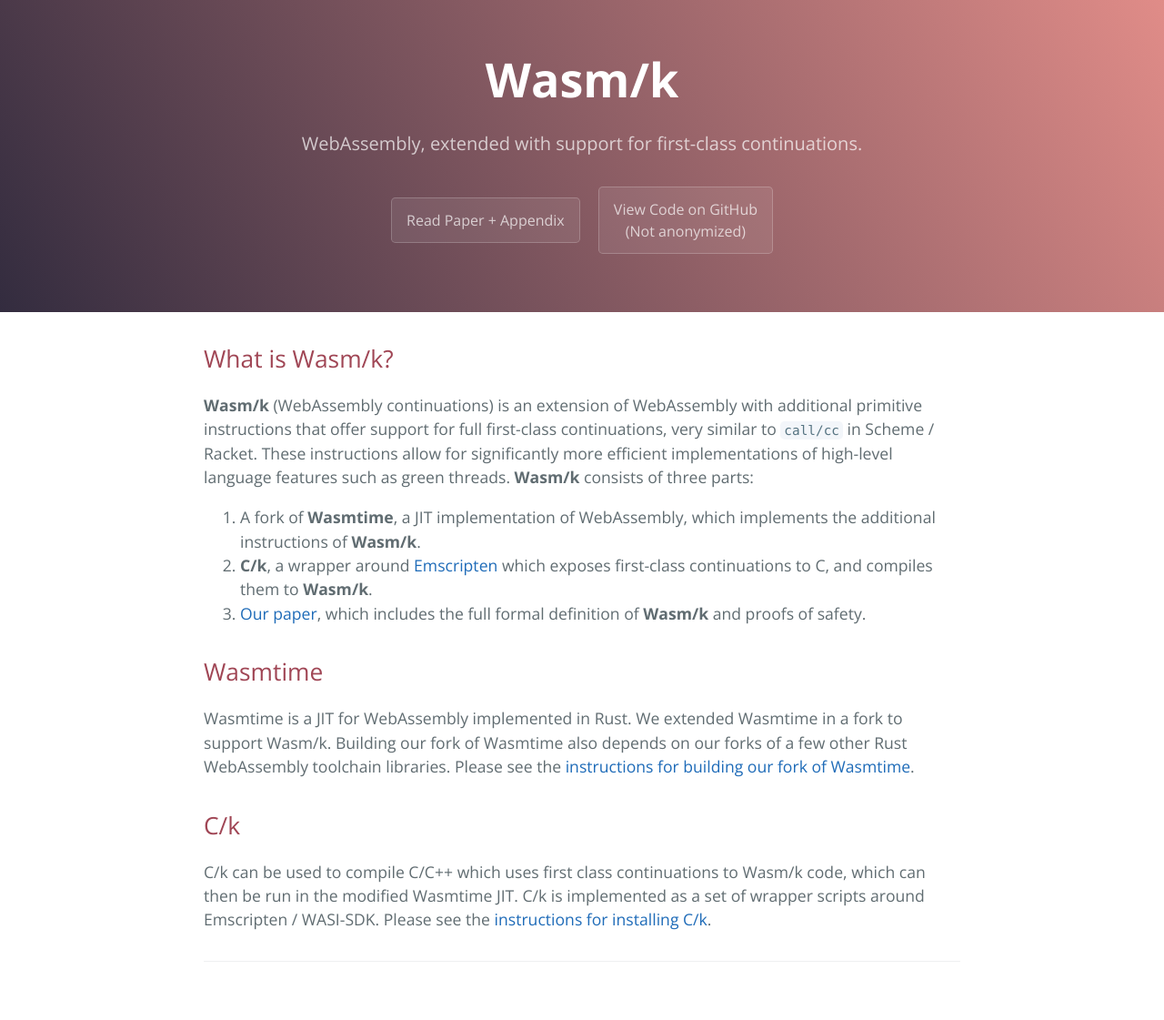
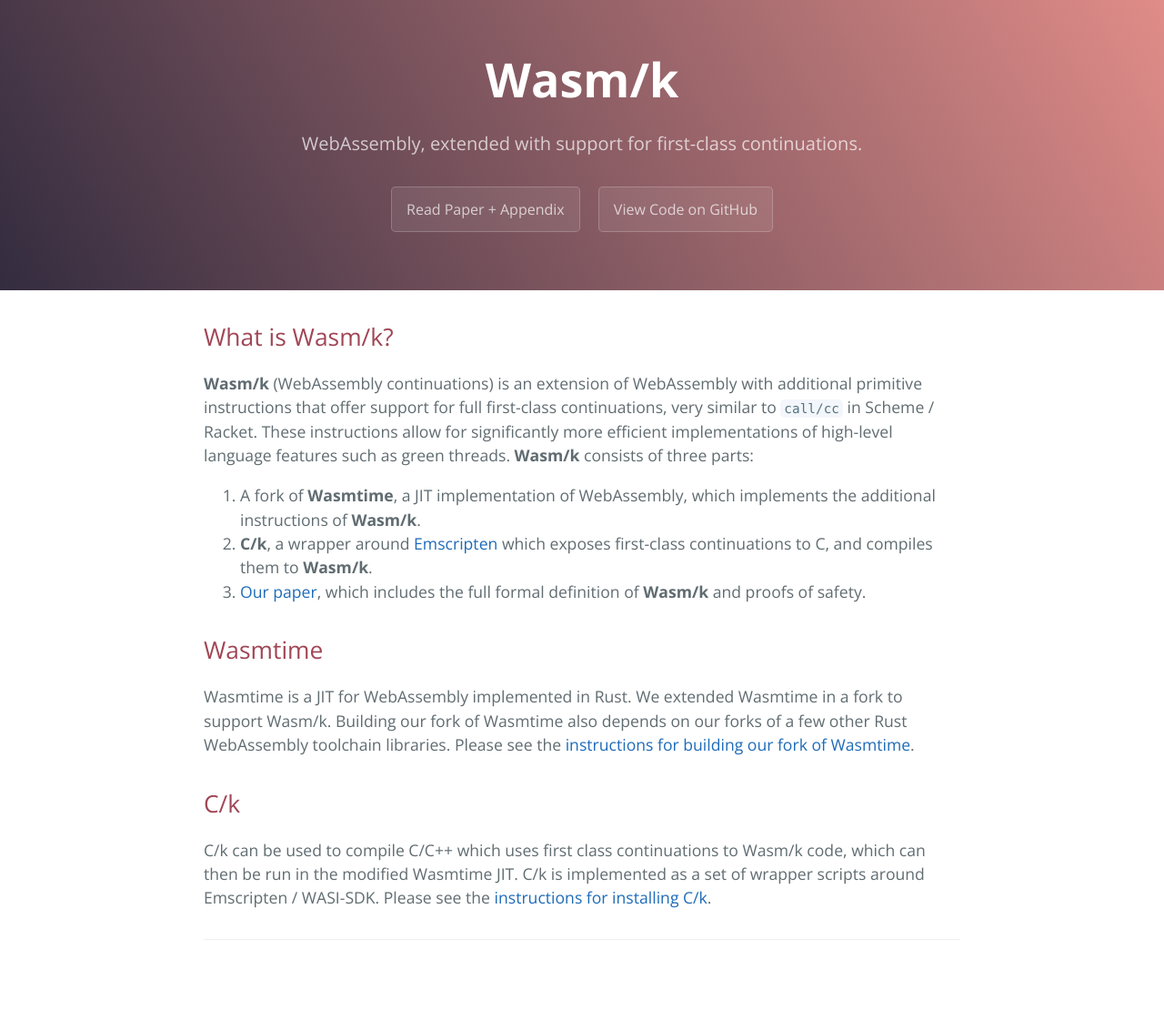
Before and after one commit to wasmk/wasmk.github.io, a Jekyll site: the page built from index.md, in a window 1280 px wide. Shown: the whole page at 91% size. Built offline with Jekyll 4.4.1, drawn with Linux system fonts in a browser that asks for light colours; our own code applies the rules of GitHub Pages for plain Markdown files; after the commit the page ends 1097 px from its top, so only the background shows below that.

Commit message:
De-anonymize

```diff
--- a/_config.yml
+++ b/_config.yml
@@ -36,6 +36,10 @@
 paper_url: "FullVersion.pdf"
 wasmtime_fork_url: "https://github.com/donald-pinckney/WasmContinuations"
 
+github:
+  owner_name: "Donald Pinckney"
+  owner_url: "https://donaldpinckney.com"
+
 # Exclude from processing.
 # The following items will not be processed, by default.
 # Any item listed under the `exclude:` key here will be automatically added to
--- a/_layouts/index.html
+++ b/_layouts/index.html
@@ -25,7 +25,7 @@
       <h2 class="project-tagline">{{ page.description | default: site.description | default: site.github.project_tagline }}</h2>
       <div>
         <a href="{{ site.paper_url }}" class="btn" style="vertical-align: middle">Read Paper + Appendix</a>
-        <a href="{{ site.wasmtime_fork_url }}" class="btn" style="vertical-align: middle">View Code on GitHub<br/>(Not anonymized)</a>
+        <a href="{{ site.wasmtime_fork_url }}" class="btn" style="vertical-align: middle">View Code on GitHub</a>
       </div>
     </header>
 
```
